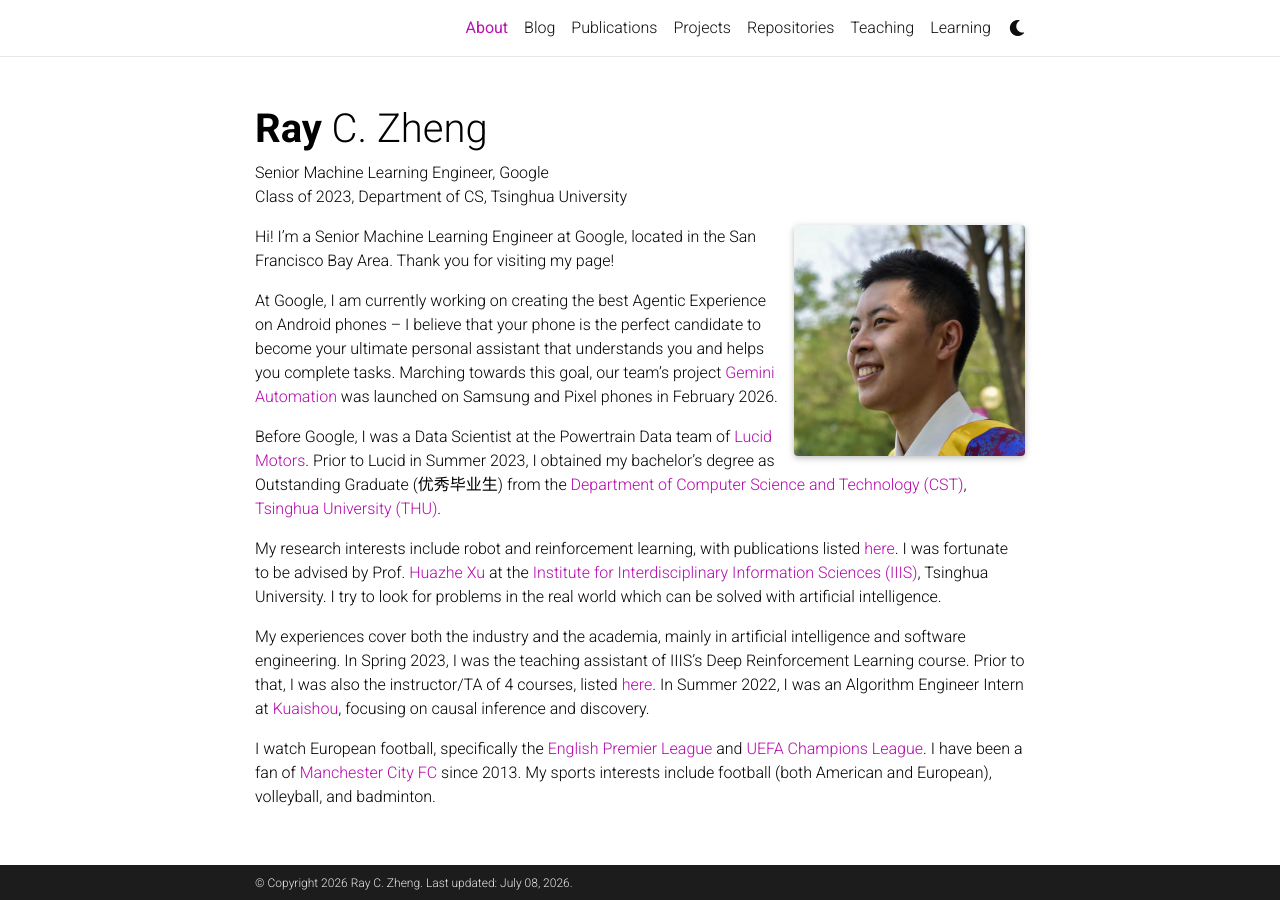
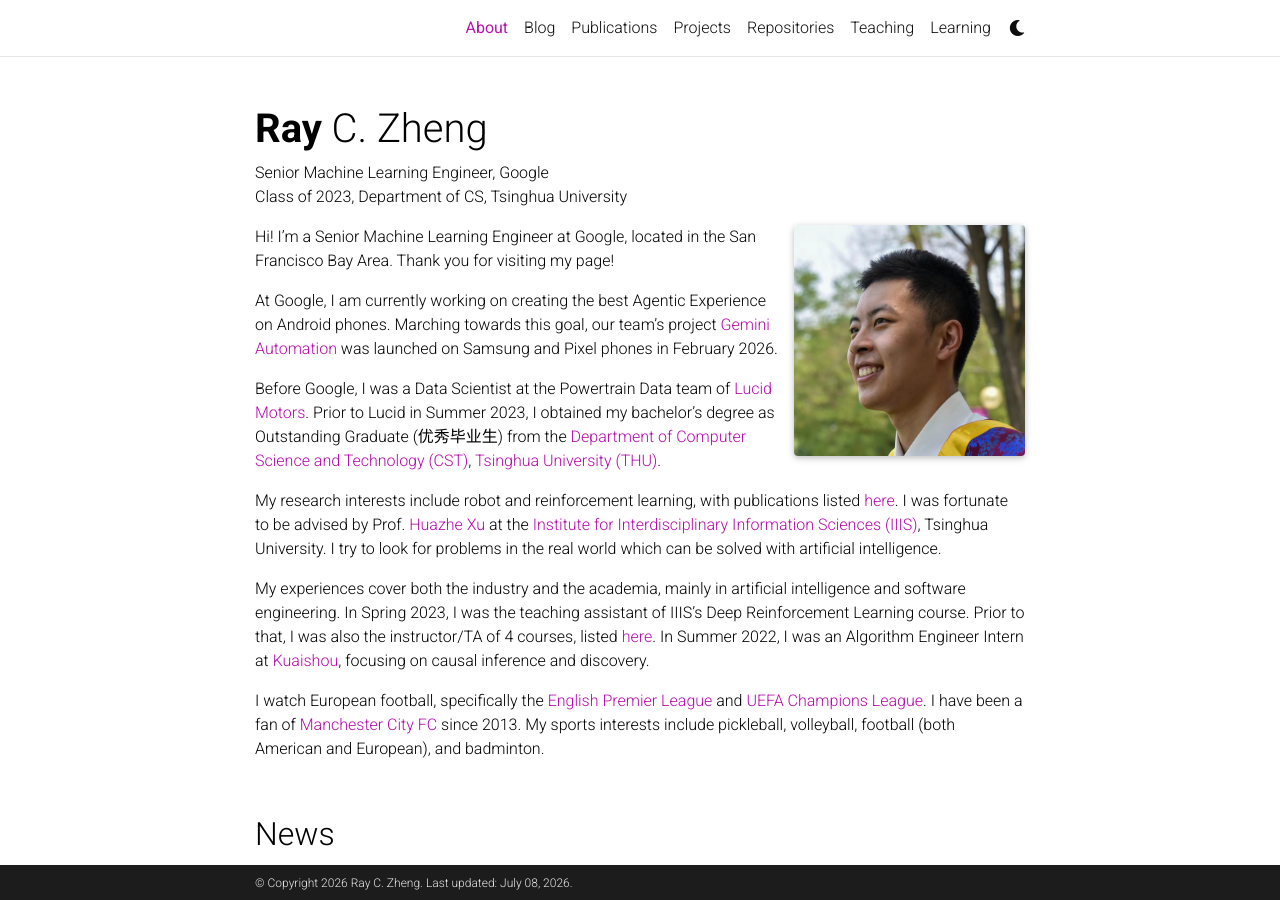
Before and after one commit to zhengrc19/zhengrc19.github.io, a Jekyll site: the page built from _pages/about.md, in a window 1280 px wide and 900 px high. Built offline with Jekyll 4.4.1, drawn with Linux system fonts in a browser that asks for light colours; full-size pictures stand in for the smaller copies a plugin makes; comment, search, counter and statistics services are not loaded; a style sheet for code colours, icons or effects is not loaded.

Commit message:
add changes to page

```diff
--- a/_pages/about.md
+++ b/_pages/about.md
@@ -27,7 +27,7 @@
 
 Hi! I'm a Senior Machine Learning Engineer at Google, located in the San Francisco Bay Area. Thank you for visiting my page!
 
-At Google, I am currently working on creating the best Agentic Experience on Android phones -- I believe that your phone is the perfect candidate to become your ultimate personal assistant that understands you and helps you complete tasks. Marching towards this goal, our team's project [Gemini Automation](https://x.com/sundarpichai/status/2026743797967958515) was launched on Samsung and Pixel phones in February 2026.
+At Google, I am currently working on creating the best Agentic Experience on Android phones. Marching towards this goal, our team's project [Gemini Automation](https://x.com/sundarpichai/status/2026743797967958515) was launched on Samsung and Pixel phones in February 2026.
 
 Before Google, I was a Data Scientist at the Powertrain Data team of <a href='https://lucidmotors.com/'>Lucid Motors</a>. Prior to Lucid in Summer 2023, I obtained my bachelor's degree as Outstanding Graduate (优秀毕业生) from the <a href='https://www.cs.tsinghua.edu.cn/'>Department of Computer Science and Technology (CST)</a>, <a href='https://www.tsinghua.edu.cn/'>Tsinghua University (THU)</a>.
 
@@ -35,5 +35,5 @@
 
 My experiences cover both the industry and the academia, mainly in artificial intelligence and software engineering. In Spring 2023, I was the teaching assistant of IIIS's Deep Reinforcement Learning course. Prior to that, I was also the instructor/TA of 4 courses, listed <a href='teaching'>here</a>. In Summer 2022, I was an Algorithm Engineer Intern at <a href='http://kuaishou.cn/'>Kuaishou</a>, focusing on causal inference and discovery.
 
-I watch European football, specifically the <a href='https://www.premierleague.com/'>English Premier League</a> and <a href='https://www.uefa.com/uefachampionsleague/'>UEFA Champions League</a>. I have been a fan of <a href='https://www.mancity.com/'>Manchester City FC</a> since 2013. My sports interests include football (both American and European), volleyball, and badminton.
+I watch European football, specifically the <a href='https://www.premierleague.com/'>English Premier League</a> and <a href='https://www.uefa.com/uefachampionsleague/'>UEFA Champions League</a>. I have been a fan of <a href='https://www.mancity.com/'>Manchester City FC</a> since 2013. My sports interests include pickleball, volleyball, football (both American and European), and badminton.
 <!-- This website is still under construction, so you are welcome to check out my <a href='https://scholar.google.com/citations?user=gwUGHwsAAAAJ'>Google Scholar</a>, <a href='https://github.com/zhengrc19'>Github</a>, and <a href='https://www.linkedin.com/in/ray-zheng-366053132'>Linkedin</a> profiles to learn more about me :-) -->
```
